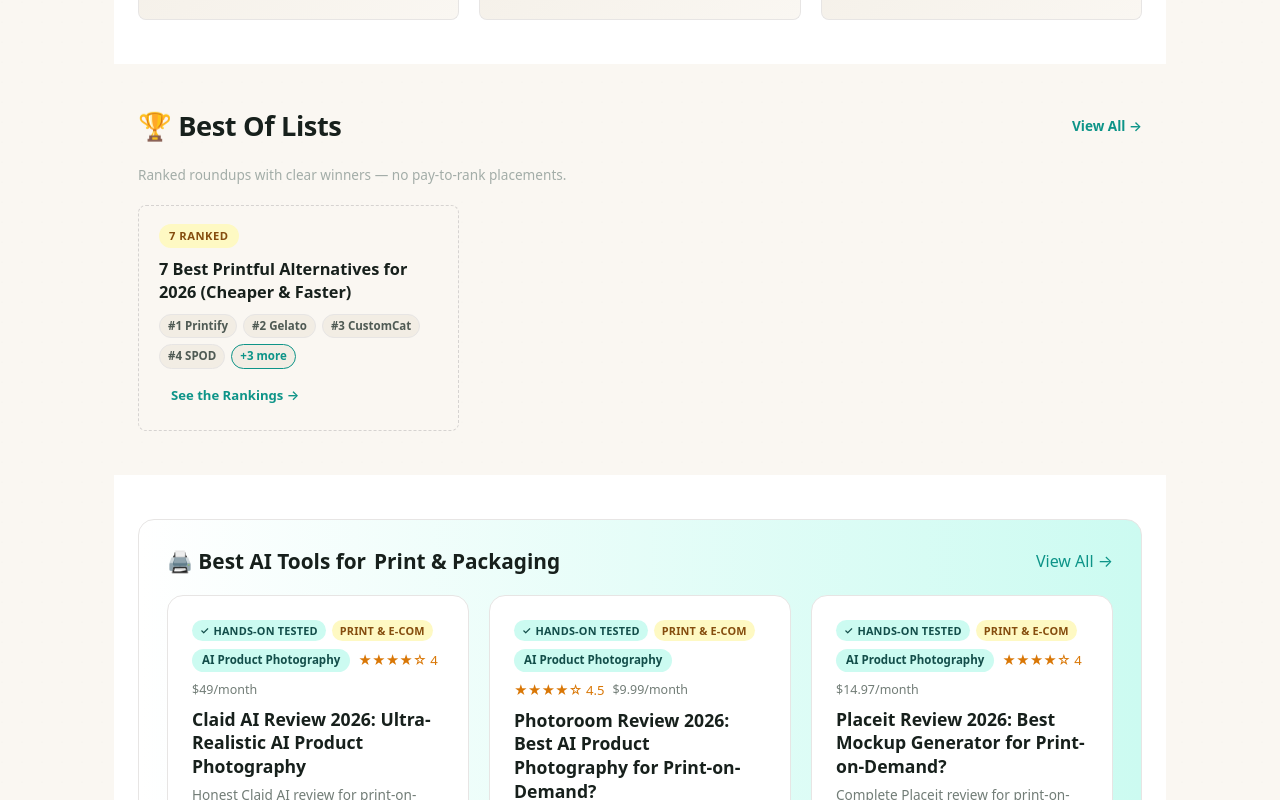
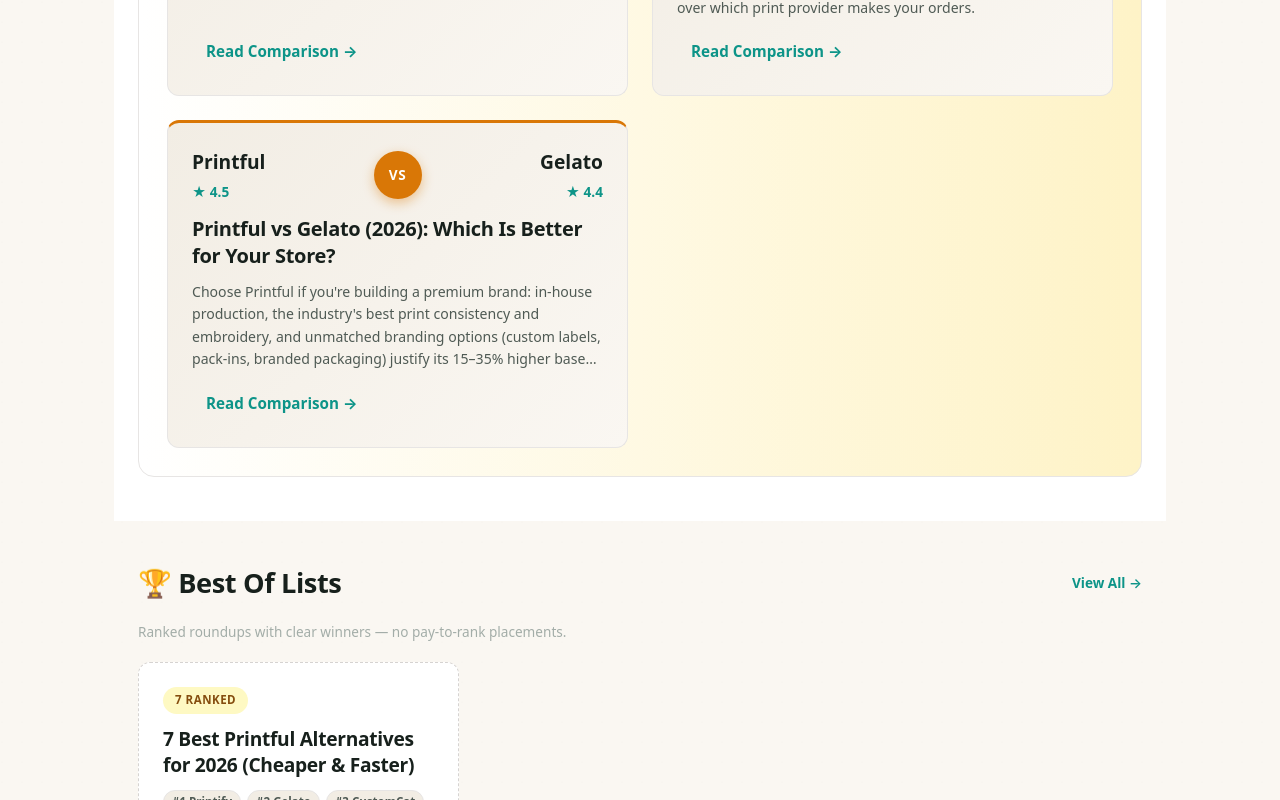
Before and after one commit to zprintprohk-rgb/aitoptools, a Next.js app: page / in a window 1280 px wide. Shown: the part 1000-1800 px from the top of the page. Built offline with nearby package versions, Linux system fonts and the light colour scheme.

Commit message:
Card visual weight: featured panel for Top Comparisons, bigger VS cards, stretched-link full-card click, brand selection color, stronger hover

```diff
--- a/src/app/globals.css
+++ b/src/app/globals.css
@@ -88,6 +88,9 @@
 
 /* --- Typography Scale --- */
 h1, h2, h3, h4 { line-height: var(--lh-tight); color: var(--k-deep); }
+
+/* Branded text selection */
+::selection { background: var(--a-light); color: var(--k-deep); }
 h1 { font-size: 2.2rem; font-weight: 800; letter-spacing: -0.5px; }
 h2 { font-size: 1.5rem; font-weight: 700; }
 h3 { font-size: 1.2rem; font-weight: 600; }
@@ -401,8 +404,9 @@
 }
 .review-card:hover {
   transform: translateY(-3px);
-  box-shadow: var(--shadow-lg);
+  box-shadow: 0 12px 28px rgba(23,32,28,0.12);
   border-color: var(--c-primary);
+  background: #fffdf8;
 }
 .review-card:active { transform: translateY(-1px); }
 
@@ -463,8 +467,8 @@
 
 /* Card content */
 .review-card h3 {
-  font-size: 1.1rem;
-  font-weight: 600;
+  font-size: 1.18rem;
+  font-weight: 650;
   margin-bottom: 6px;
   line-height: 1.35;
 }
@@ -988,57 +992,86 @@
 .compare-table td.compare-cell.tie { color: var(--k-secondary); }
 
 /* --- VS Comparison Cards --- */
+.featured-panel {
+  background: linear-gradient(to right, var(--bg-card), var(--a-bg));
+  border: 1px solid var(--border);
+  border-radius: var(--radius-lg);
+  padding: 28px;
+}
 .vs-grid {
   display: grid;
-  grid-template-columns: repeat(auto-fill, minmax(300px, 1fr));
-  gap: 20px;
+  grid-template-columns: repeat(auto-fill, minmax(320px, 1fr));
+  gap: 24px;
 }
 .vs-card {
+  position: relative;
   background: linear-gradient(135deg, var(--bg-alt) 0%, var(--bg-page) 100%);
   border: 1px solid var(--border);
-  border-top: 3px solid var(--c-primary);
-  border-radius: var(--radius-sm);
-  padding: 18px 20px;
+  border-top: 3px solid var(--a-primary);
+  border-radius: var(--radius-md);
+  padding: 24px;
+  min-height: 280px;
   display: flex;
   flex-direction: column;
-  gap: 10px;
-  transition: border-color var(--transition), box-shadow var(--transition);
+  gap: 12px;
+  transition: transform var(--transition), box-shadow var(--transition), border-color var(--transition), background var(--transition);
 }
-.vs-card:hover { border-color: var(--border-hover); box-shadow: var(--shadow-md); }
+.vs-card:hover {
+  transform: translateY(-3px);
+  border-color: var(--a-primary);
+  box-shadow: 0 12px 28px rgba(180,83,9,0.14);
+  background: linear-gradient(135deg, #f7f1e6 0%, #fbf8f1 100%);
+}
 .vs-card-battle {
   display: flex;
   align-items: center;
   justify-content: space-between;
-  gap: 10px;
+  gap: 12px;
 }
-.vs-side { display: flex; flex-direction: column; gap: 2px; flex: 1; }
+.vs-side { display: flex; flex-direction: column; gap: 3px; flex: 1; }
 .vs-side:last-child { text-align: right; }
-.vs-name { font-weight: 700; font-size: 1.05rem; color: var(--k-deep); }
-.vs-rating { font-size: 0.78rem; color: var(--c-primary); font-weight: 600; }
+.vs-name { font-weight: 700; font-size: 1.2rem; color: var(--k-deep); }
+.vs-rating { font-size: 0.85rem; color: var(--c-primary); font-weight: 600; }
 .vs-badge {
-  background: var(--c-primary);
+  display: flex;
+  align-items: center;
+  justify-content: center;
+  width: 48px;
+  height: 48px;
+  background: var(--a-primary);
   color: #fff;
   font-weight: 800;
-  font-size: 0.8rem;
+  font-size: 0.85rem;
   letter-spacing: 0.5px;
-  padding: 5px 10px;
   border-radius: 100px;
-  box-shadow: var(--shadow-md);
+  box-shadow: 0 4px 12px rgba(217,119,6,0.4);
   flex-shrink: 0;
 }
-.vs-title { font-size: 0.98rem; font-weight: 600; line-height: 1.4; }
-.vs-title a { color: var(--k-primary); }
+.vs-title { font-size: 1.25rem; font-weight: 700; line-height: 1.35; letter-spacing: -0.3px; }
+.vs-title a { color: var(--k-deep); }
 .vs-title a:hover { color: var(--c-primary); }
 .vs-verdict {
-  font-size: 0.84rem;
+  font-size: 0.88rem;
   color: var(--k-secondary);
-  line-height: 1.55;
+  line-height: 1.6;
   display: -webkit-box;
-  -webkit-line-clamp: 3;
+  -webkit-line-clamp: 4;
   -webkit-box-orient: vertical;
   overflow: hidden;
   flex: 1;
 }
+.vs-card .card-cta { font-size: 0.95rem; font-weight: 700; padding: 8px 14px; }
+
+/* --- Stretched-link: whole card clickable --- */
+.vs-card .card-cta::after,
+.best-card .card-cta::after,
+.review-card h3 a::after {
+  content: '';
+  position: absolute;
+  inset: 0;
+}
+.review-card .card-cta,
+.review-card .vertical-score { position: relative; z-index: 2; }
 
 /* --- Best Of List Cards --- */
 .best-grid {
@@ -1047,31 +1080,39 @@
   gap: 20px;
 }
 .best-card {
-  background: var(--bg-page);
+  position: relative;
+  background: var(--bg-card);
   border: 1px dashed var(--border-hover);
-  border-radius: var(--radius-sm);
-  padding: 18px 20px;
+  border-radius: var(--radius-md);
+  padding: 24px;
+  min-height: 240px;
   display: flex;
   flex-direction: column;
-  gap: 10px;
-  transition: border-color var(--transition), box-shadow var(--transition);
+  gap: 12px;
+  transition: transform var(--transition), box-shadow var(--transition), border-color var(--transition), background var(--transition);
 }
-.best-card:hover { border-color: var(--c-primary); box-shadow: var(--shadow-md); }
+.best-card:hover {
+  transform: translateY(-3px);
+  border: 1px solid var(--c-primary);
+  box-shadow: 0 12px 28px rgba(23,32,28,0.12);
+  background: #fffdf8;
+}
 .best-card-count {
   align-self: flex-start;
   background: var(--y-bg, #fff8e6);
   color: var(--y-text, #8a6d00);
-  font-size: 0.7rem;
+  font-size: 0.72rem;
   font-weight: 700;
   text-transform: uppercase;
   letter-spacing: 0.5px;
-  padding: 3px 10px;
+  padding: 4px 12px;
   border-radius: 100px;
 }
-.best-card-title { font-size: 1.02rem; font-weight: 700; line-height: 1.4; }
+.best-card-title { font-size: 1.2rem; font-weight: 700; line-height: 1.35; letter-spacing: -0.3px; }
 .best-card-title a { color: var(--k-deep); }
 .best-card-title a:hover { color: var(--c-primary); }
-.best-card-desc { font-size: 0.84rem; color: var(--k-secondary); line-height: 1.55; flex: 1; }
+.best-card-desc { font-size: 0.88rem; color: var(--k-secondary); line-height: 1.6; flex: 1; }
+.best-card .card-cta { font-size: 0.95rem; font-weight: 700; padding: 8px 14px; }
 .best-card-names { display: flex; flex-wrap: wrap; gap: 6px; }
 .best-card-name {
   font-size: 0.72rem;
--- a/src/app/page.js
+++ b/src/app/page.js
@@ -123,6 +123,7 @@
       {/* TOP COMPARISONS — duel-style cards, visually distinct from tool cards */}
       <div className="section section-alt">
         <div className="container">
+          <div className="featured-panel">
             <div className="section-header">
               <h2>⚖️ Top Comparisons</h2>
               <Link href="/compare/" className="view-all">View All →</Link>
@@ -149,6 +150,7 @@
                   <Link href={`/compare/${c.slug}/`} className="card-cta">Read Comparison →</Link>
                 </article>
               ))}
+            </div>
           </div>
         </div>
       </div>
```
Lines whose indentation alone changed are shown as unchanged.
